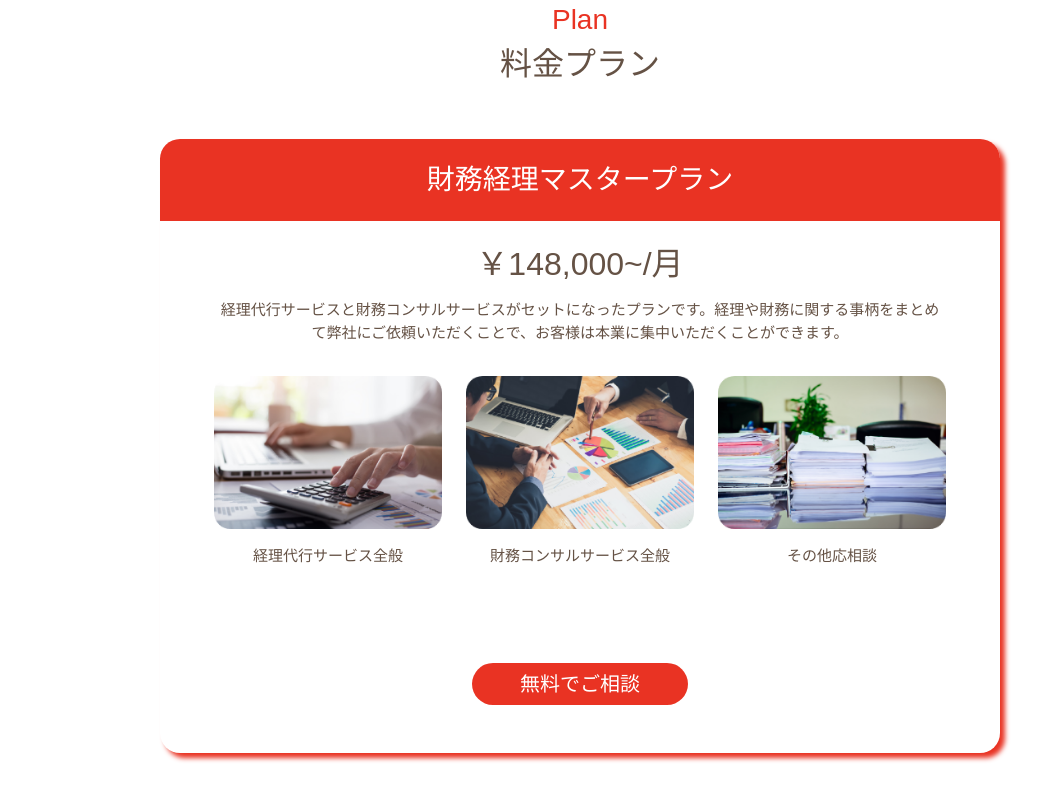
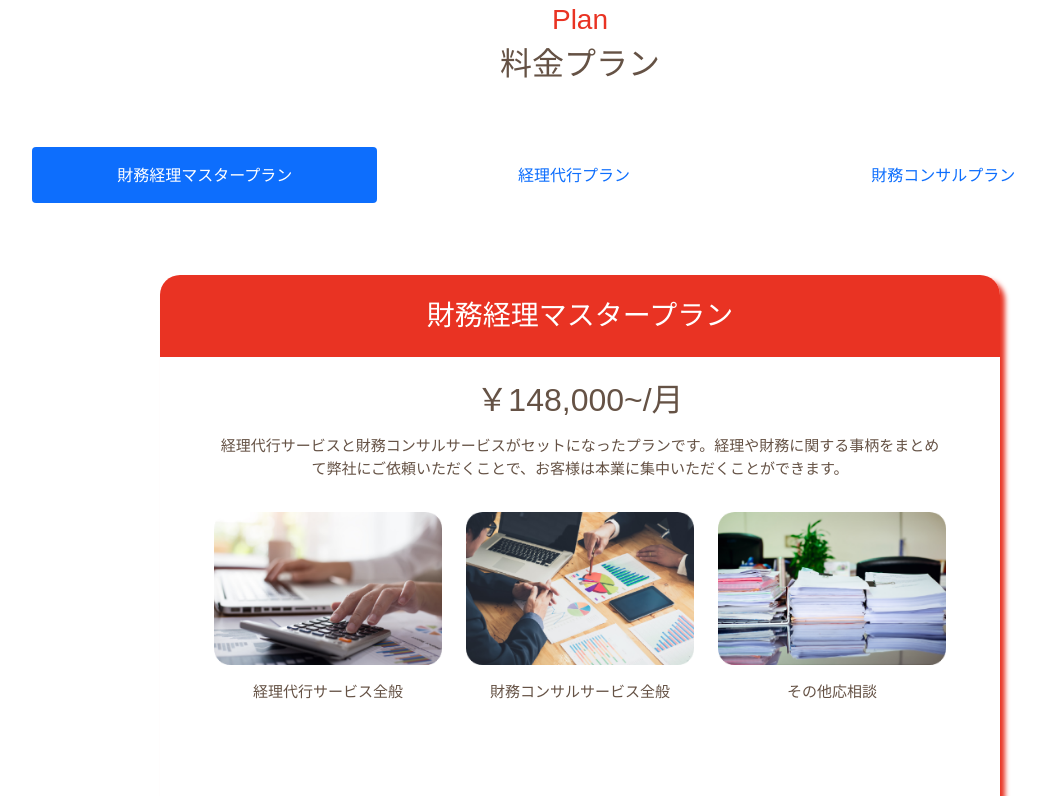
Before and after one commit to shin3-11/svcapital, a plain HTML site: page index.html in a window 1280 px wide. Shown: the part 3145-3941 px from the top of the page, without its empty margins (60-1105 px from the left). Drawn offline with nearby package versions, Linux system fonts and the light colour scheme; a script that the page names is missing.

Commit message:
Add files via upload

```diff
--- a/index.html
+++ b/index.html
@@ -92,7 +92,32 @@
   <section class="row m-0 text-center">
     <h3 class="text-red">Plan</h3>
     <h2>料金プラン</h2>
-    <div class="col-11 col-md-9 mx-auto plan-card1 p-0 my-5">
+
+    <ul class="nav nav-pills mt-5 mb-3 row mx-0" id="pills-tab" role="tablist">
+      <li class="nav-item my-2 col-12 col-md-4" role="presentation">
+        <button class="w-100 nav-link mx-auto p-3 active" id="pills-home-tab" data-bs-toggle="pill"
+          data-bs-target="#pills-home" type="button" role="tab" aria-controls="pills-home" aria-selected="true">
+          財務経理マスタープラン
+        </button>
+      </li>
+      <li class="nav-item my-2 col-12 col-md-4" role="presentation">
+        <button class="w-100 nav-link mx-auto p-3" id="pills-profile-tab" data-bs-toggle="pill"
+          data-bs-target="#pills-profile" type="button" role="tab" aria-controls="pills-profile" aria-selected="false">
+          経理代行プラン
+        </button>
+      </li>
+      <li class="nav-item my-2 col-12 col-md-4" role="presentation">
+        <button class="w-100 nav-link mx-auto p-3" id="pills-contact-tab" data-bs-toggle="pill"
+          data-bs-target="#pills-contact" type="button" role="tab" aria-controls="pills-contact" aria-selected="false">
+          財務コンサルプラン
+        </button>
+      </li>
+    </ul>
+
+    <div class="tab-content col-12 row m-0 p-0" id="pills-tabContent">
+
+      <div class="col-12 col-md-9 mx-auto plan-card1 p-0 my-5 tab-pane fade show active" id="pills-home" role="tabpanel"
+        aria-labelledby="pills-home-tab">
         <h3 class="bg-red text-white py-4 br-card">財務経理マスタープラン</h3>
         <div class="p-0 m-0 row mx-auto" style="max-width: 90%;">
           <h2 class="my-3">￥148,000~/月</h2>
@@ -115,7 +140,8 @@
         </div>
       </div>
 
-    <div class="col-11 col-md-9 mx-auto plan-card2 p-0 my-5">
+      <div class="col-12 col-md-9 mx-auto plan-card2 p-0 my-5 tab-pane fade" id="pills-profile" role="tabpanel"
+        aria-labelledby="pills-profile-tab">
         <h3 class="bg-brown text-white py-4 br-card">経理代行プラン</h3>
         <div class="p-0 m-0 row mx-auto" style="max-width: 90%;">
           <h2 class="my-3">￥48,000~/月</h2>
@@ -140,7 +166,8 @@
         </div>
       </div>
 
-    <div class="col-11 col-md-9 mx-auto plan-card2 p-0 my-5">
+      <div class="col-12 col-md-9 mx-auto plan-card2 p-0 my-5 tab-pane fade" id="pills-contact" role="tabpanel"
+        aria-labelledby="pills-contact-tab">
         <h3 class="bg-brown text-white py-4 br-card">財務コンサルプラン</h3>
         <div class="p-0 m-0 row mx-auto" style="max-width: 90%;">
           <h2 class="my-3">￥150,000~/月</h2>
@@ -164,6 +191,9 @@
           <a href="#timerex" type="button" class="btn btn-primary px-5">無料でご相談</a>
         </div>
       </div>
+
+    </div>
+
   </section>
 
   <section class="row m-0 text-center bg-gray">
```
Lines whose indentation alone changed are shown as unchanged.
